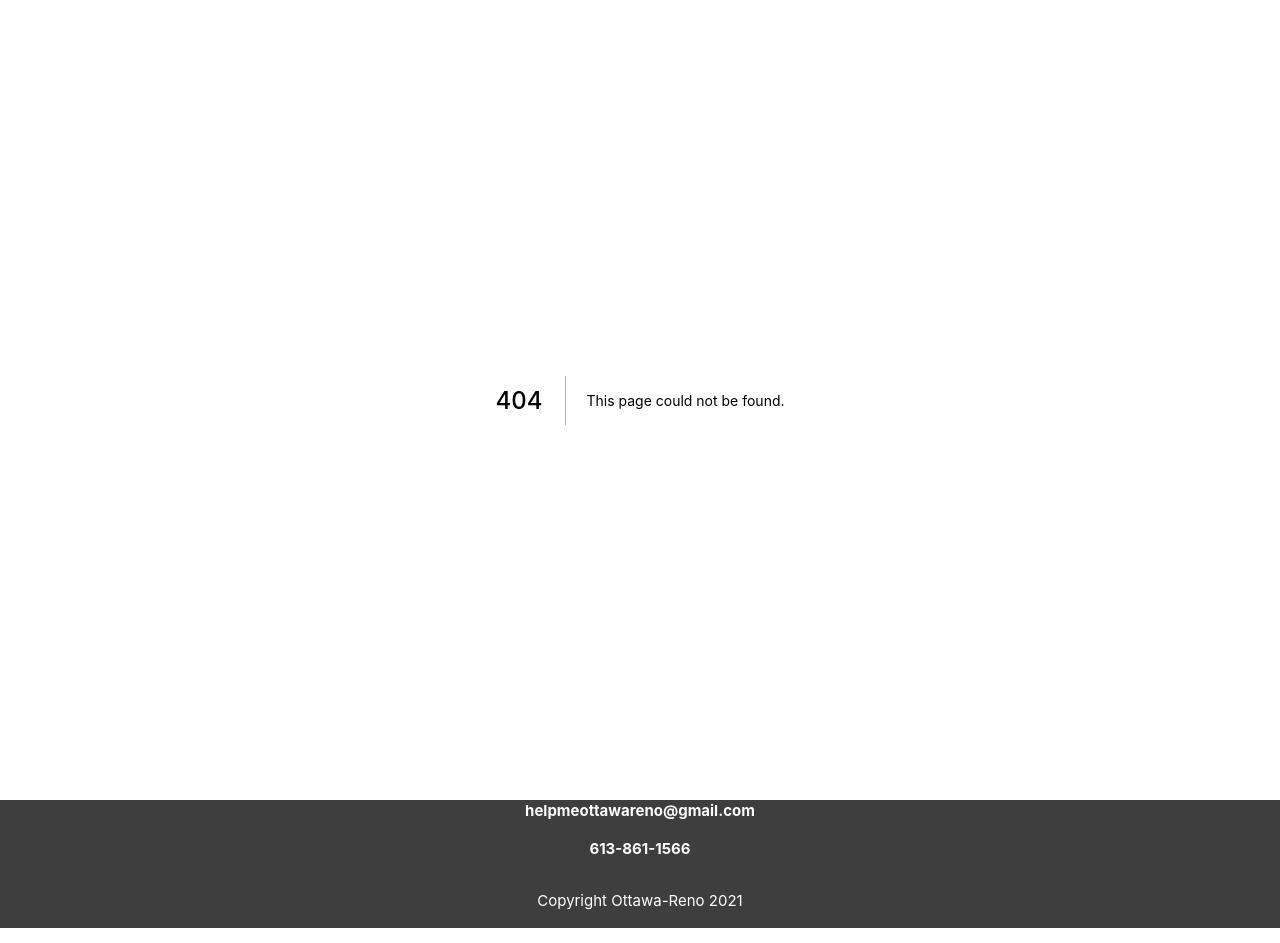
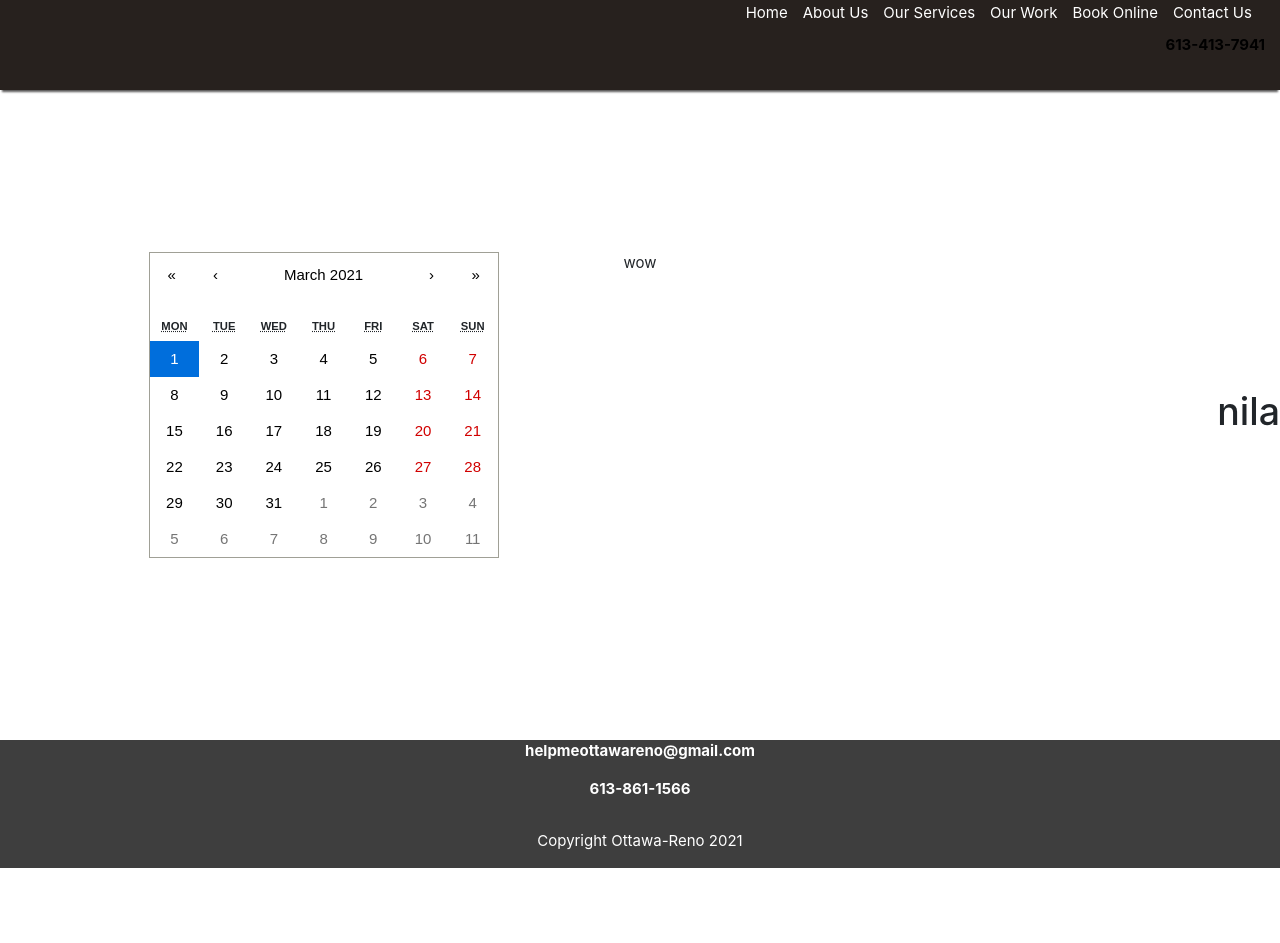
Before and after one commit to shabnam-priyanka/ottawa-reno, a Next.js app: page /bookings_checkout_calendar in a window 1280 px wide. Before the commit this address had no page. After the commit the page ends 868 px from the top, so only its background shows below. Built offline with nearby package versions, Linux system fonts and the light colour scheme.

Commit message:
@Mahbub-Hsan1

```diff
--- a/components/ShareComponent/Footer.js
+++ b/components/ShareComponent/Footer.js
@@ -10,7 +10,7 @@ const Footer = () => {
         <p><strong>helpmeottawareno@gmail.com</strong> </p>
         <p><strong>613-861-1566 </strong> </p>
       </div>
-    <p className='text-center p-3 mt-0 text-white' >Copyright Ottawa-Reno {(new Date()).getFullYear()} </p>
+    <p className='text-center p-3 mt-0 mb-0 text-white' >Copyright Ottawa-Reno {(new Date()).getFullYear()} </p>
 </div>
   );
 };
--- a/components/ourServices/OurServices.js
+++ b/components/ourServices/OurServices.js
@@ -48,7 +48,7 @@ const images = [
 
 const OurServices = () => {
     return (
-        <div>
+        <div className="ourServices-area">
             <ImageGallery items={images} />
         </div>
     );
--- a/package.json
+++ b/package.json
@@ -12,6 +12,7 @@
     "next": "10.0.7",
     "photoswipe": "^4.1.3",
     "react": "17.0.1",
+    "react-calendar": "^3.3.1",
     "react-dom": "17.0.1",
     "react-image-gallery": "^1.0.9"
   },
--- /dev/null
+++ b/pages/bookings_checkout_calendar.js
@@ -0,0 +1,42 @@
+import React, { useState } from 'react';
+import Calendar from 'react-calendar';
+import 'react-calendar/dist/Calendar.css';
+import Navbar from '../components/ShareComponent/Navbar';
+
+
+const bookings_checkout_calendar = () => {
+    const [value, onChange] = useState(new Date());
+    console.log(value)
+    return (
+        <>
+            <Navbar background="#27211E" />
+            <div className="checkout_calendar_area d-flex align-items-center">
+
+                <section className="container-xl">
+                    <div className="row">
+                        <div className="col-md d-flex justify-content-center">
+                            <div>
+                                {/* <h5>today={()}</h5> */}
+                                {/* <button onClick={()=>onChange(new Date().getDay())}>today</button> */}
+                            <Calendar
+
+                                onChange={onChange}
+                                value={value}
+                                // selectRange={true}
+                                // showDoubleView={true}
+                                showFixedNumberOfWeeks={true}
+                            />
+                            </div>
+                        </div>
+                        <div className="col-md">
+                            wow
+                    </div>
+                    </div>
+                </section>
+                <h1>nila</h1>
+            </div>
+        </>
+    );
+};
+
+export default bookings_checkout_calendar;
--- a/pages/index.js
+++ b/pages/index.js
@@ -5,11 +5,11 @@ import Renovations from '../components/Home/Renovations';
 
 export default function Home() {
     return (
-        <>
+        <div>
             <Header />
             <About />
             <Renovations />
             <ContactUs/>
-        </>
+        </div>
     );
 }
--- a/pages/ourServices.js
+++ b/pages/ourServices.js
@@ -4,7 +4,7 @@ import Navbar from '../components/ShareComponent/Navbar';
 
 const ourServices = () => (
     <div>
-        <Navbar background="gray"/>
+        <Navbar background="#3e3e3e"/>
         <OurServices />
     </div>
 );
--- a/pages/style.css
+++ b/pages/style.css
@@ -28,7 +28,7 @@ $$$$$$$$ Navbar area style start
 $$$ Navbar ended $$$ header-area style start
 ****************************************************$$*/
 .header-area {
-  background-image: url("https://cdn.pixabay.com/photo/2016/01/19/17/08/vintage-1149558__340.jpg");
+  background-image: url("https://i.imgur.com/eMHlwh3.jpg");
   background-size: cover;
   background-repeat: no-repeat;
   background-attachment: fixed;
@@ -62,7 +62,7 @@ $$$ about-area ended $$$ renovations-area style start
 ****************************************************$$*/
 
 .renovations-area {
-  background-color: #3e3e3e;
+  background-color: #7c7c7c;
   padding: 50px 0px;
 }
 
@@ -183,7 +183,7 @@ $$$ renovations-area ended $$$ Contact Us-area style start
 .*/
 
 /* %%%%%%%%%%%%%%%%%%%%%%%%%%%%%%%%%%%%%%%%%%%%%%%%%%%%%%%%%%%%%%%%%%%%%%%%%%%%%%%%%%%%%%%%%%%%%%%%%%% */
-/* %%%%%%%%%%%%%%%%%%%%%%%%%%%%%%%%%%%%%%%%  Book Online style area start %%%%%%%%%%%%%%%%%%%%%%%%%%%%%*/
+/* %%%%%%%%%%%%%%%%%%%%%%%%%%%%%%%%%%%%%%%% router =  Book Online style area start %%%%%%%%%%%%%%%%%%%%%%%%%%%%%*/
 /* %%%%%%%%%%%%%%%%%%%%%%%%%%%%%%%%%%%%%%%%%%%%%%%%%%%%%%%%%%%%%%%%%%%%%%%%%%%%%%%%%%%%%%%%%%%%%%%%%%% */
 
 /***************************************************$$
@@ -240,5 +240,36 @@ $$$ renovations-area ended $$$ Contact Us-area style start
 .*/
 
 /* %%%%%%%%%%%%%%%%%%%%%%%%%%%%%%%%%%%%%%%%%%%%%%%%%%%%%%%%%%%%%%%%%%%%%%%%%%%%%%%%%%%%%%%%%%%%%%%%%%% */
-/* %%%%%%%%%%%%%%%%%%%%%%%%%%%%%%%%%%%%%%%%  Book Online style area start %%%%%%%%%%%%%%%%%%%%%%%%%%%%%*/
+/* %%%%%%%%%%%%%%%%%%%%%%%%%%%%%%%%%%%%%%%% router=  our Services style area start %%%%%%%%%%%%%%%%%%%%%%%%%%%%%*/
 /* %%%%%%%%%%%%%%%%%%%%%%%%%%%%%%%%%%%%%%%%%%%%%%%%%%%%%%%%%%%%%%%%%%%%%%%%%%%%%%%%%%%%%%%%%%%%%%%%%%% */
+
+.ourServices-area {
+  background-color: #3e3e3e;
+}
+
+/* .
+.
+.
+.
+.
+.
+.
+.
+.
+.
+.
+.*/
+
+/* %%%%%%%%%%%%%%%%%%%%%%%%%%%%%%%%%%%%%%%%%%%%%%%%%%%%%%%%%%%%%%%%%%%%%%%%%%%%%%%%%%%%%%%%%%%%%%%%%%% */
+/* %%%%%%%%%%%%%%%%%%%% router=  bookings_checkout_calendar style area start %%%%%%%%%%%%%%%%%%%%%%%%*/
+/* %%%%%%%%%%%%%%%%%%%%%%%%%%%%%%%%%%%%%%%%%%%%%%%%%%%%%%%%%%%%%%%%%%%%%%%%%%%%%%%%%%%%%%%%%%%%%%%%%%% */
+
+.checkout_calendar_area {
+  height: 650px;
+}
+
+@media (max-width: 767px) {
+  .checkout_calendar_area {
+    height: auto;
+  }
+}
```
Also changed, not shown: pages/booking_checkout_form.js (added, +15 -0 lines), 1 other file (tests, documents, lock files or other folders).
